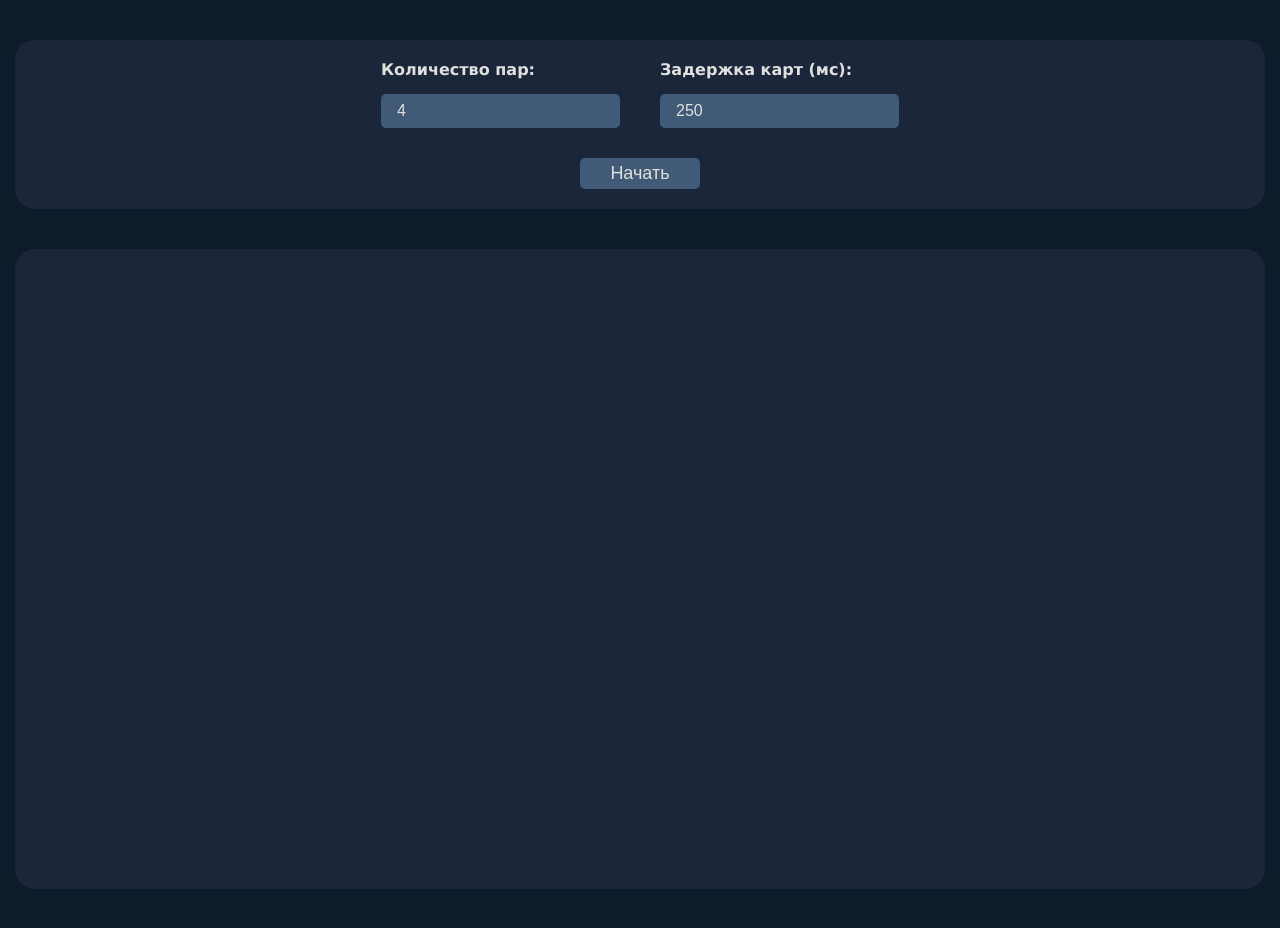
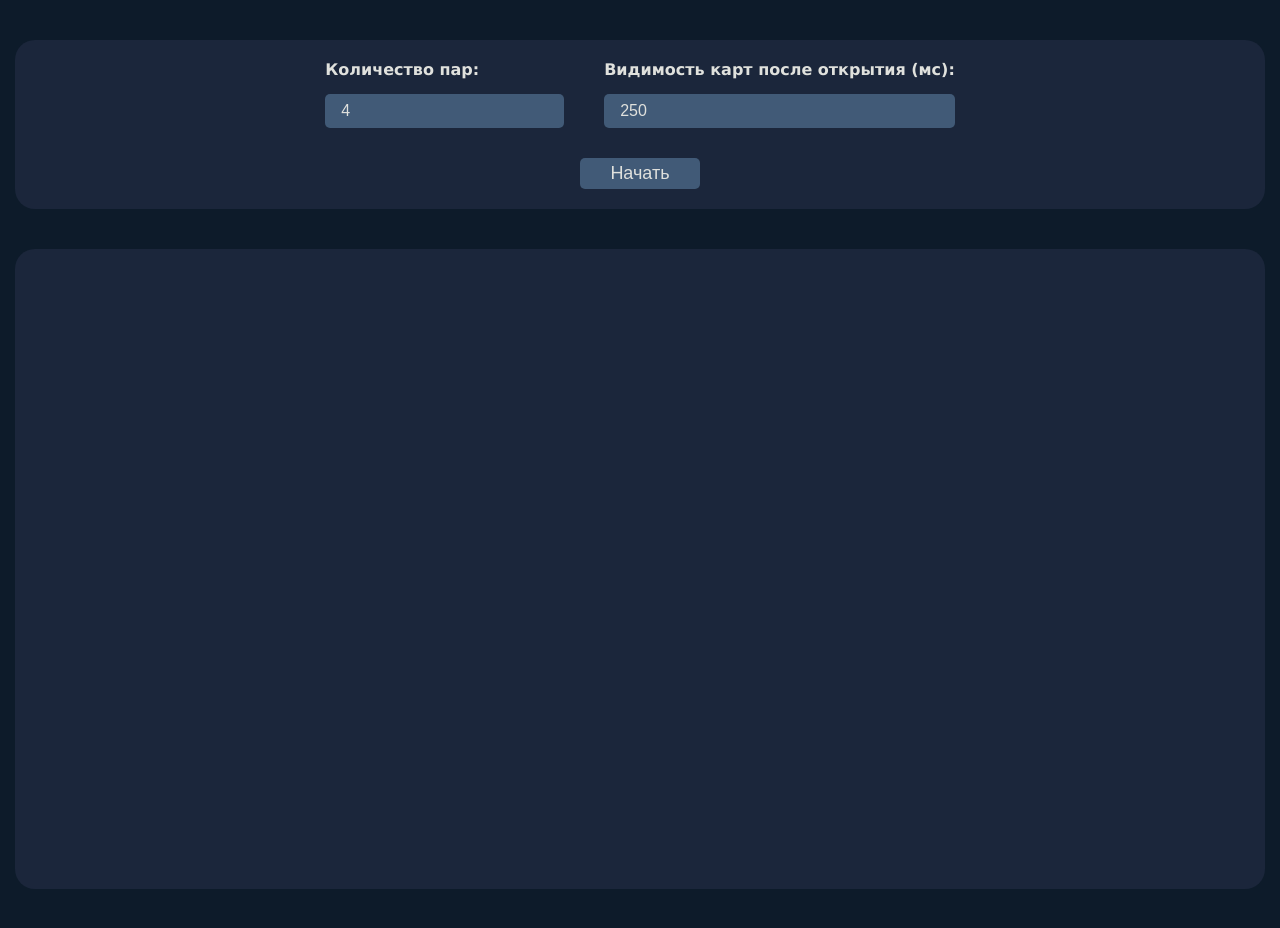
Before and after one commit to YshastikGryphon/skillbox_Game-Web-Pairs-v2, a plain HTML site: page index.html in a window 1280 px wide. Drawn offline with Linux system fonts and the light colour scheme.

Commit message:
Update index.html

```diff
--- a/index.html
+++ b/index.html
@@ -16,7 +16,7 @@
           <input class="card-settings__elem-input" id="cardSettingsPairs" type="number" value="4">
         </label>
         <label class="card-settings__elem">
-          Задержка карт (мс):
+          Видимость карт после открытия (мс):
           <input class="card-settings__elem-input" id="cardSettingsCardDelay" type="number" value="250">
         </label>
       </div>
```
